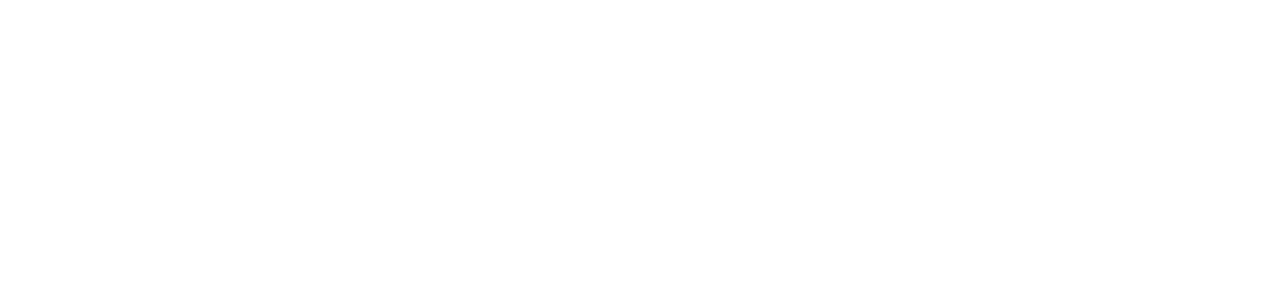
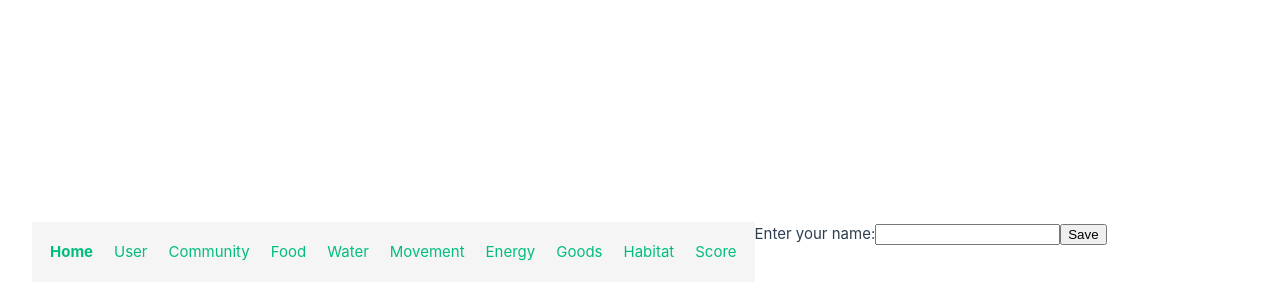
Before and after one commit to ianhorchata/SuspraIndicators, a Vue app: page /user in a window 1280 px wide. Before the commit this address had no page. Shown: the part 148-448 px from the top of the page. Built offline with nearby package versions, Linux system fonts and the light colour scheme.

Commit message:
0.0.10 added persistence layer

```diff
--- a/package.json
+++ b/package.json
@@ -9,6 +9,7 @@
     "preview": "vite preview"
   },
   "dependencies": {
+    "idb": "^8.0.3",
     "vue": "^3.5.13",
     "vue-router": "^4.5.0"
   },
--- a/src/App.vue
+++ b/src/App.vue
@@ -1,7 +1,19 @@
 <script setup>
-import { RouterView } from 'vue-router'
+import { RouterView, RouterLink } from 'vue-router'
 </script>
 
 <template>
+  <nav style="padding: 1em; background: #f5f5f5; display: flex; gap: 1em; align-items: center;">
+    <router-link to="/" style="font-weight: bold;">Home</router-link>
+    <router-link to="/user">User</router-link>
+    <router-link to="/community">Community</router-link>
+    <router-link to="/food">Food</router-link>
+    <router-link to="/water">Water</router-link>
+    <router-link to="/movement">Movement</router-link>
+    <router-link to="/energy">Energy</router-link>
+    <router-link to="/goods">Goods</router-link>
+    <router-link to="/habitat">Habitat</router-link>
+    <router-link to="/score">Score</router-link>
+  </nav>
   <RouterView />
 </template>
--- a/src/router/index.js
+++ b/src/router/index.js
@@ -49,6 +49,11 @@
       name: 'score',
       component: () => import('../views/ScoreView.vue'),
     },
+    {
+      path: '/user',
+      name: 'user',
+      component: () => import('../views/UserName.vue'),
+    },
   ],
 })
 
--- /dev/null
+++ b/src/views/UserName.vue
@@ -0,0 +1,44 @@
+<template>
+  <div>
+    <h2 v-if="name">Welcome, {{ name }}!</h2>
+    <form v-else @submit.prevent="saveName">
+      <label for="username">Enter your name:</label>
+      <input id="username" v-model="inputName" required />
+      <button type="submit">Save</button>
+    </form>
+  </div>
+</template>
+
+<script setup>
+import { ref, onMounted } from 'vue'
+import { openDB } from 'idb'
+
+const dbName = 'user-db'
+const storeName = 'user-info'
+
+const name = ref('')
+const inputName = ref('')
+
+async function getDB() {
+  return openDB(dbName, 1, {
+    upgrade(db) {
+      if (!db.objectStoreNames.contains(storeName)) {
+        db.createObjectStore(storeName)
+      }
+    }
+  })
+}
+
+async function loadName() {
+  const db = await getDB()
+  name.value = await db.get(storeName, 'name') || ''
+}
+
+async function saveName() {
+  const db = await getDB()
+  await db.put(storeName, inputName.value, 'name')
+  name.value = inputName.value
+}
+
+onMounted(loadName)
+</script>
```
Also changed, not shown: 1 other file (tests, documents, lock files or other folders).
